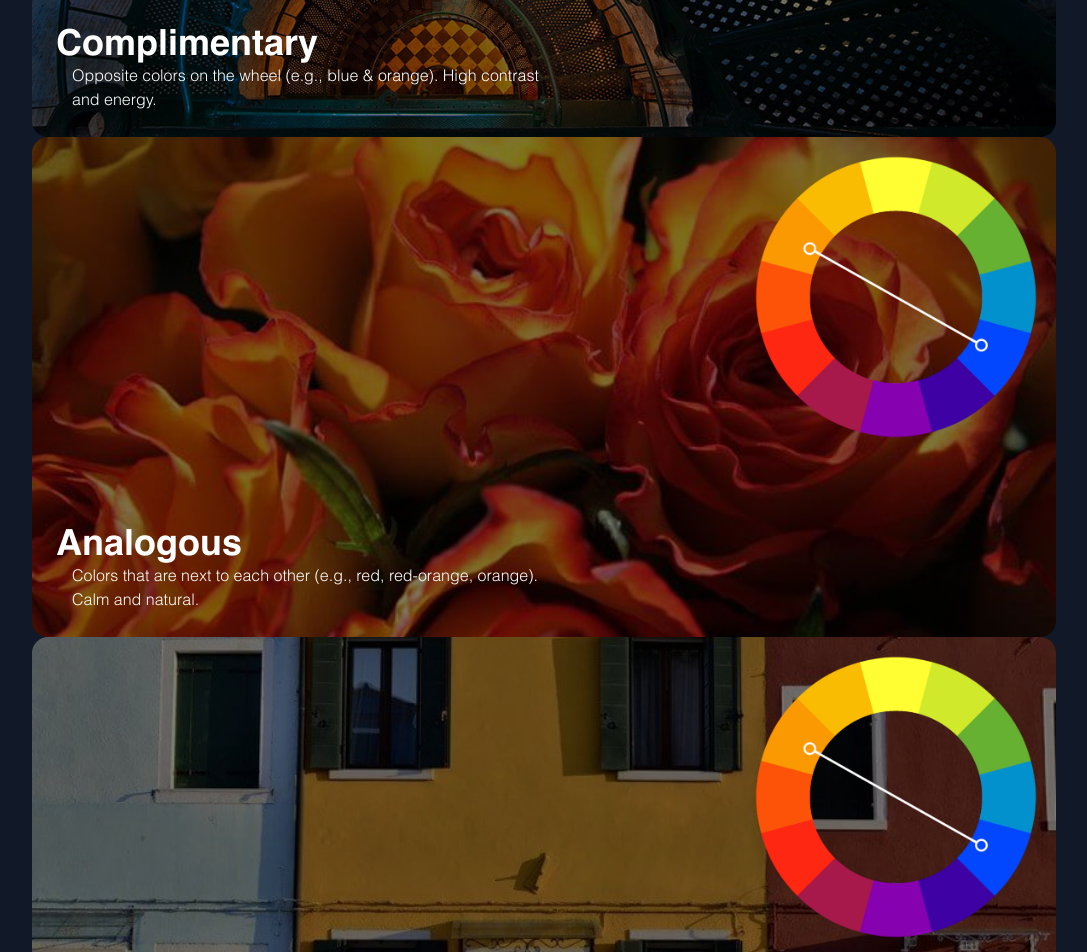
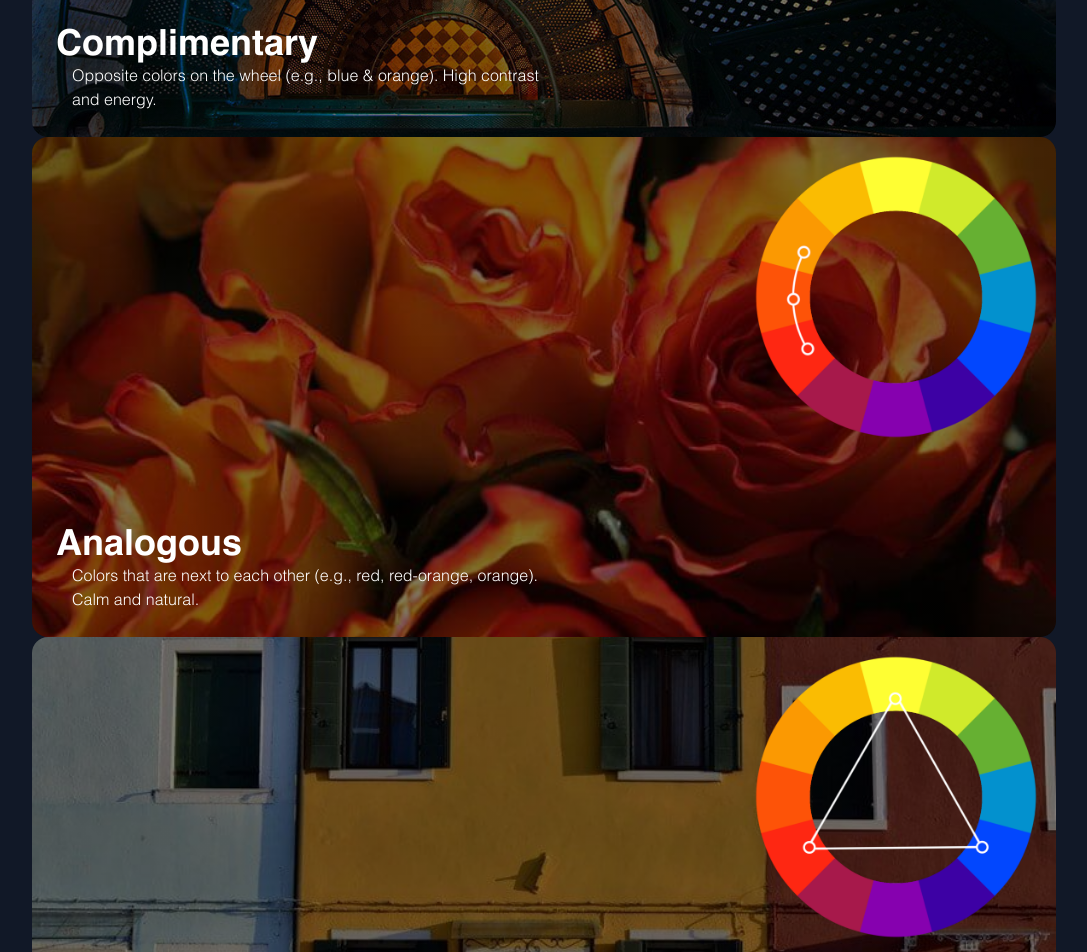
Before and after one commit to Themothy244/color-theory-blog, a React (Vite) app: page / in a window 1280 px wide. Shown: the part 8560-9512 px from the top of the page, without its empty margins (96-1183 px from the left). Built offline with nearby package versions, Linux system fonts and the light colour scheme.

Commit message:
style(combination): changed the img inside the ColorCombination component

```diff
--- a/src/components/ColorCombination/ColorCombination.jsx
+++ b/src/components/ColorCombination/ColorCombination.jsx
@@ -37,7 +37,7 @@ function ColorCombination() {
                             <h1 className='font-helveticaBold font-bold text-3xl sm:text-4xl'>Analogous</h1>
                             <p className='font-helveticaLight mx-4 text-xs sm:text-base'>Colors that are next to each other (e.g., red, red-orange, orange). Calm and natural.</p>
                         </div>
-                        <img src={complimentary} className='absolute top-20 right-4 max-w-44 sm:max-w-80 sm:top-0 sm:right-0'/>
+                        <img src={analogous} className='absolute top-20 right-4 max-w-44 sm:max-w-80 sm:top-0 sm:right-0'/>
                     </div>
 
                     <div className='w-full h-full bg-cover bg-center sm:rounded-2xl relative'
@@ -46,7 +46,7 @@ function ColorCombination() {
                             <h1 className='font-helveticaBold font-bold text-3xl sm:text-4xl'>Triadic</h1>
                             <p className='font-helveticaLight mx-4 text-xs sm:text-base'>Three colors evenly spaced (e.g., red, yellow, blue). Vibrant and balanced.</p>
                         </div>
-                        <img src={complimentary} className='absolute top-20 right-4 max-w-44 sm:max-w-80 sm:top-0 sm:right-0'/>
+                        <img src={triadic} className='absolute top-20 right-4 max-w-44 sm:max-w-80 sm:top-0 sm:right-0'/>
                     </div>
 
                 </div>
```
